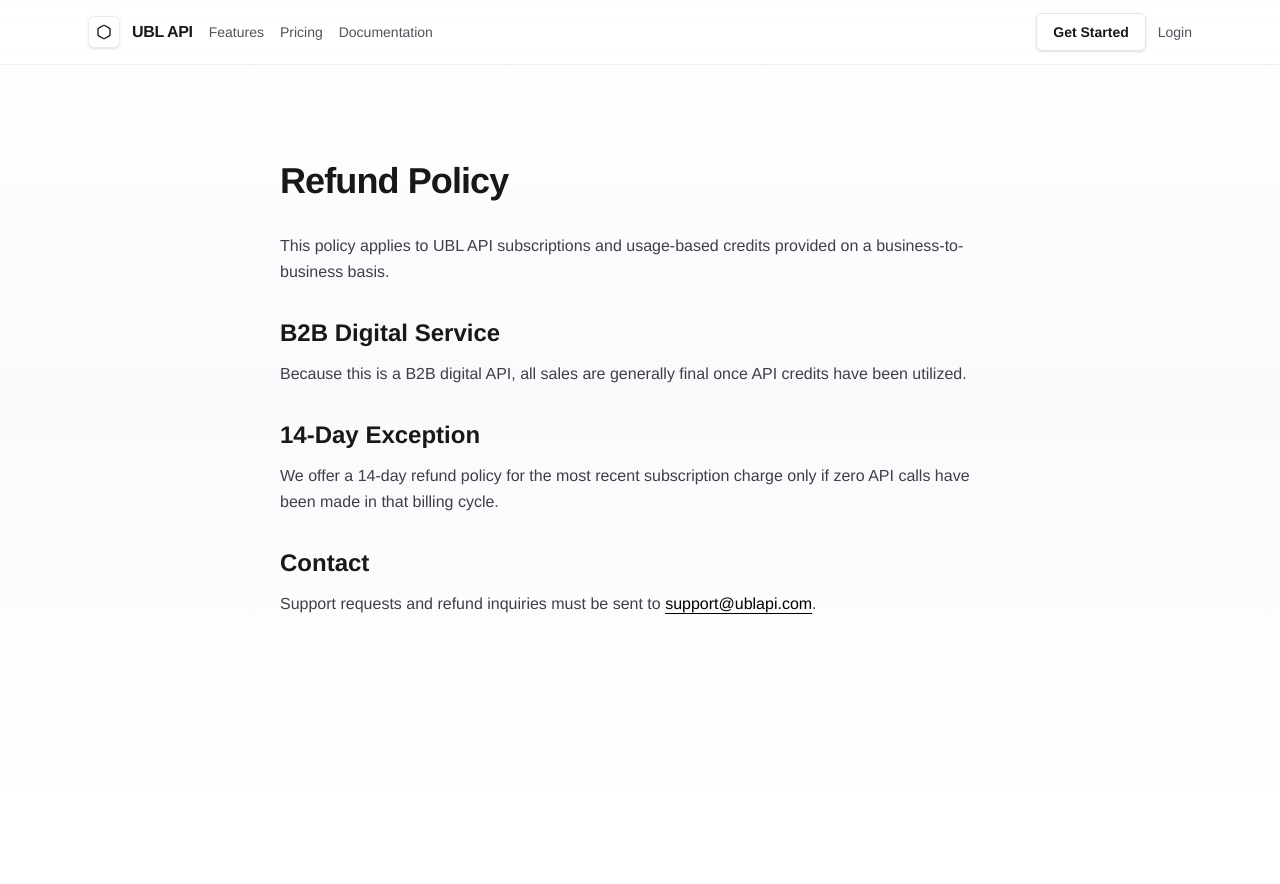
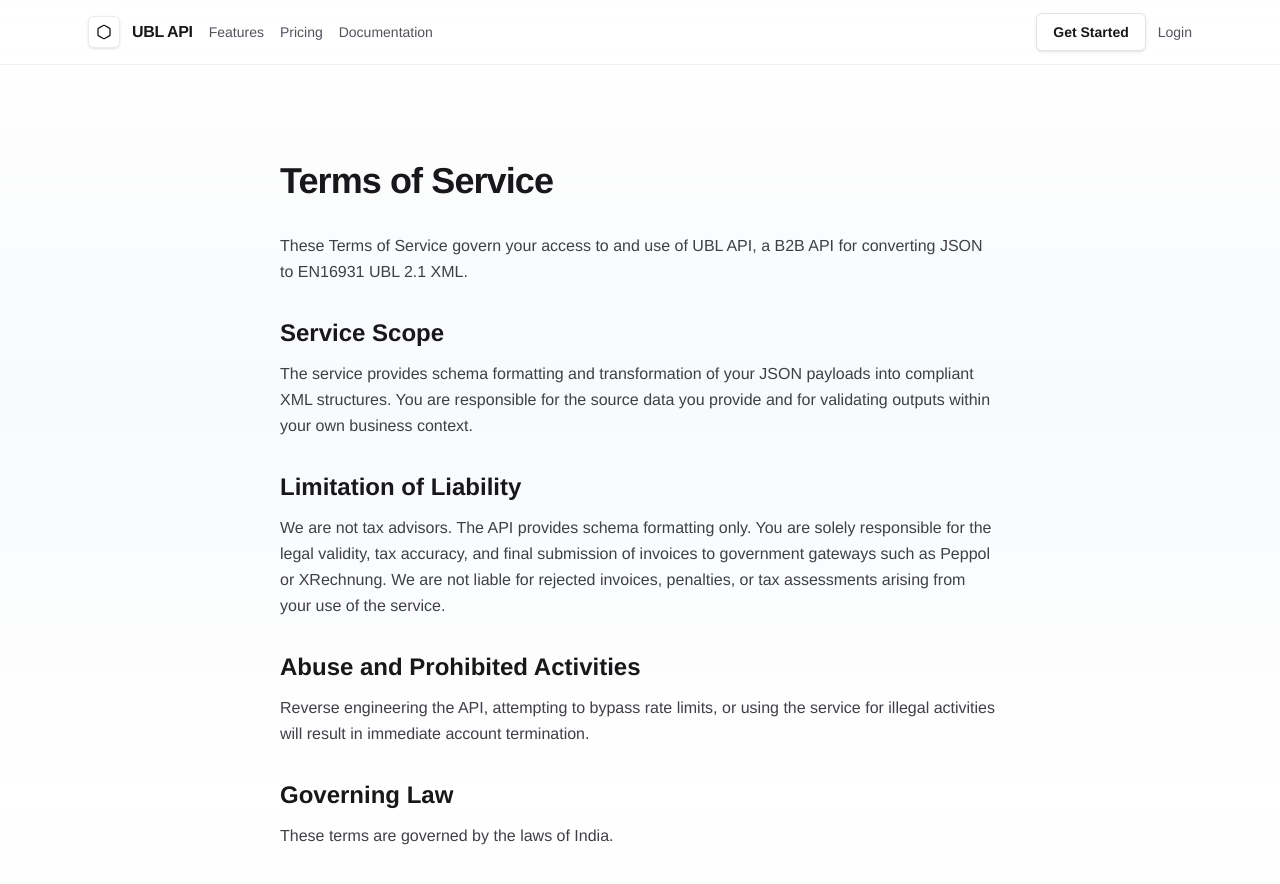
Before and after one commit to devangkakadiya07-debug/PDF-to-XMl, a Next.js app: page /terms in a window 1280 px wide. Shown: the top 884 px of the page. Before the commit the page ends 800 px from the top, so only its background shows below. Built offline with nearby package versions, Linux system fonts and the light colour scheme; no server answers.

Commit message:
fix: hardcode layout and typography for legal pages

```diff
--- a/app/terms/page.tsx
+++ b/app/terms/page.tsx
@@ -1,24 +1,29 @@
-export default function RefundPage() {
+export default function TermsPage() {
   return (
     <main className="mx-auto max-w-3xl px-6 py-24 text-zinc-700">
-      <h1 className="mb-8 text-4xl font-bold tracking-tight text-zinc-900">Refund Policy</h1>
+      <h1 className="mb-8 text-4xl font-bold tracking-tight text-zinc-900">Terms of Service</h1>
 
       <div className="space-y-8 text-base leading-relaxed">
-        <p>This policy applies to UBL API subscriptions and usage-based credits provided on a business-to-business basis.</p>
+        <p>These Terms of Service govern your access to and use of UBL API, a B2B API for converting JSON to EN16931 UBL 2.1 XML.</p>
 
         <section>
-          <h2 className="mb-3 text-2xl font-semibold text-zinc-900">B2B Digital Service</h2>
-          <p>Because this is a B2B digital API, all sales are generally final once API credits have been utilized.</p>
+          <h2 className="mb-3 text-2xl font-semibold text-zinc-900">Service Scope</h2>
+          <p>The service provides schema formatting and transformation of your JSON payloads into compliant XML structures. You are responsible for the source data you provide and for validating outputs within your own business context.</p>
         </section>
 
         <section>
-          <h2 className="mb-3 text-2xl font-semibold text-zinc-900">14-Day Exception</h2>
-          <p>We offer a 14-day refund policy for the most recent subscription charge only if zero API calls have been made in that billing cycle.</p>
+          <h2 className="mb-3 text-2xl font-semibold text-zinc-900">Limitation of Liability</h2>
+          <p>We are not tax advisors. The API provides schema formatting only. You are solely responsible for the legal validity, tax accuracy, and final submission of invoices to government gateways such as Peppol or XRechnung. We are not liable for rejected invoices, penalties, or tax assessments arising from your use of the service.</p>
         </section>
 
         <section>
-          <h2 className="mb-3 text-2xl font-semibold text-zinc-900">Contact</h2>
-          <p>Support requests and refund inquiries must be sent to <a href="mailto:support@ublapi.com" className="font-medium text-black underline underline-offset-4">support@ublapi.com</a>.</p>
+          <h2 className="mb-3 text-2xl font-semibold text-zinc-900">Abuse and Prohibited Activities</h2>
+          <p>Reverse engineering the API, attempting to bypass rate limits, or using the service for illegal activities will result in immediate account termination.</p>
+        </section>
+
+        <section>
+          <h2 className="mb-3 text-2xl font-semibold text-zinc-900">Governing Law</h2>
+          <p>These terms are governed by the laws of India.</p>
         </section>
       </div>
     </main>
```
